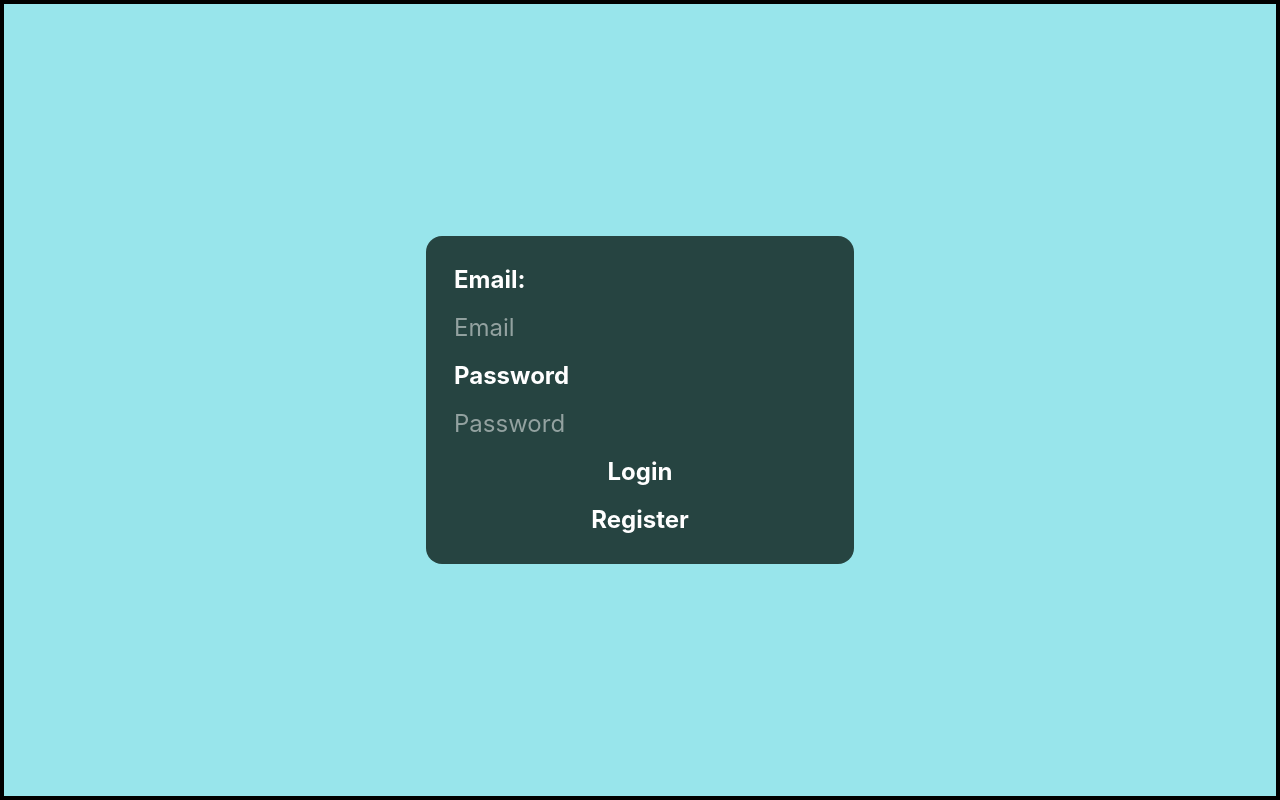
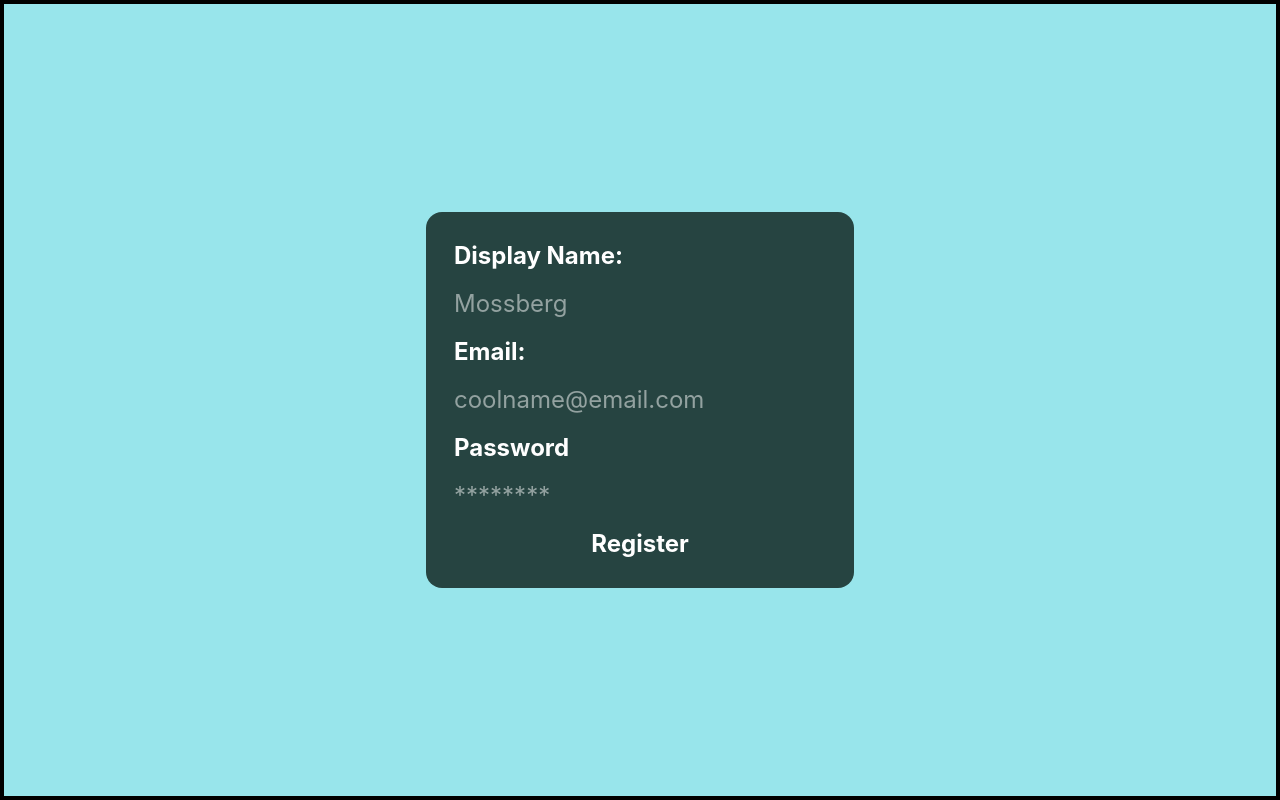
Before and after one commit to Mask1nen/2026-TDDD27-LiUMaster, a React (Vite) app in the folder liumaster/: page / in a window 1280 px wide. Built offline with nearby package versions, Linux system fonts and the light colour scheme.

Commit message:
added login page and register page as well as firebase connection

```diff
--- a/liumaster/firebase.js
+++ b/liumaster/firebase.js
@@ -1,4 +1,5 @@
 import { initializeApp } from "firebase/app";
+import { getFirestore } from "firebase/firestore";
 
 // Your web app's Firebase configuration
 // For Firebase JS SDK v7.20.0 and later, measurementId is optional
@@ -14,4 +15,8 @@ const firebaseConfig = {
 
 const FireBaseApp = initializeApp(firebaseConfig);
 
+// Initialize Cloud Firestore and get a reference to the service
+const db = getFirestore(app);
+
 export default FireBaseApp;
+export { db };
--- a/liumaster/src/components/login.tsx
+++ b/liumaster/src/components/login.tsx
@@ -1,8 +1,8 @@
 import { useState } from "react";
 
 function LoginPage() {
-  const [email, setEmail] = useState("");
-  const [password, setPassword] = useState("");
+  const [emailRef, setEmailRef] = useState("");
+  const [passwordRef, setPasswordRef] = useState("");
 
   return (
     <div className="flex justify-center items-center flex-col h-screen w-screen border-4 bg-[#98E5EB]">
@@ -14,7 +14,7 @@ function LoginPage() {
           <input
             className="p-2"
             onChange={(e) => {
-              setEmail(e.target.value);
+              setEmailRef(e.target.value);
             }}
             type="email"
             placeholder="Email"
@@ -28,7 +28,7 @@ function LoginPage() {
           <input
             className="p-2"
             onChange={(e) => {
-              setPassword(e.target.value);
+              setPasswordRef(e.target.value);
             }}
             type="password"
             placeholder="Password"
--- /dev/null
+++ b/liumaster/src/components/register.tsx
@@ -0,0 +1,62 @@
+import { useState } from "react";
+
+function RegisterPage() {
+  const [emailRef, setEmailRef] = useState("");
+  const [passwordRef, setPasswordRef] = useState("");
+  const [displayNameRef, setdisplayNameRef] = useState("");
+
+  return (
+    <div className="flex justify-center items-center flex-col h-screen w-screen border-4 bg-[#98E5EB]">
+      <form>
+        <div className="flex flex-col bg-[#000F08]/75 text-white p-5 rounded-2xl text-2xl">
+          <label className="p-2" htmlFor="displayName">
+            <b>Display Name: </b>
+          </label>
+          <input
+            className="p-2"
+            onChange={(e) => {
+              setdisplayNameRef(e.target.value);
+            }}
+            type="string"
+            placeholder="Mossberg"
+            id="displayName"
+            required
+          ></input>
+          <label className="p-2" htmlFor="email">
+            <b>Email: </b>
+          </label>
+          <input
+            className="p-2"
+            onChange={(e) => {
+              setEmailRef(e.target.value);
+            }}
+            type="email"
+            placeholder="coolname@email.com"
+            id="email"
+            required
+          ></input>
+
+          <label className="p-2" htmlFor="password">
+            <b>Password</b>
+          </label>
+          <input
+            className="p-2"
+            onChange={(e) => {
+              setPasswordRef(e.target.value);
+            }}
+            type="password"
+            placeholder="********"
+            id="password"
+            required
+          ></input>
+
+          <button className="p-2 hover:bg-black/25" type="submit">
+            <b>Register</b>
+          </button>
+        </div>
+      </form>
+    </div>
+  );
+}
+
+export default RegisterPage;
--- a/liumaster/src/main.tsx
+++ b/liumaster/src/main.tsx
@@ -2,9 +2,10 @@ import { StrictMode } from "react";
 import { createRoot } from "react-dom/client";
 import "./index.css";
 import LoginPage from "./components/login.tsx";
+import RegisterPage from "./components/register.tsx";
 
 createRoot(document.getElementById("root")!).render(
   <StrictMode>
-    <LoginPage />
+    <RegisterPage />
   </StrictMode>
 );
```
